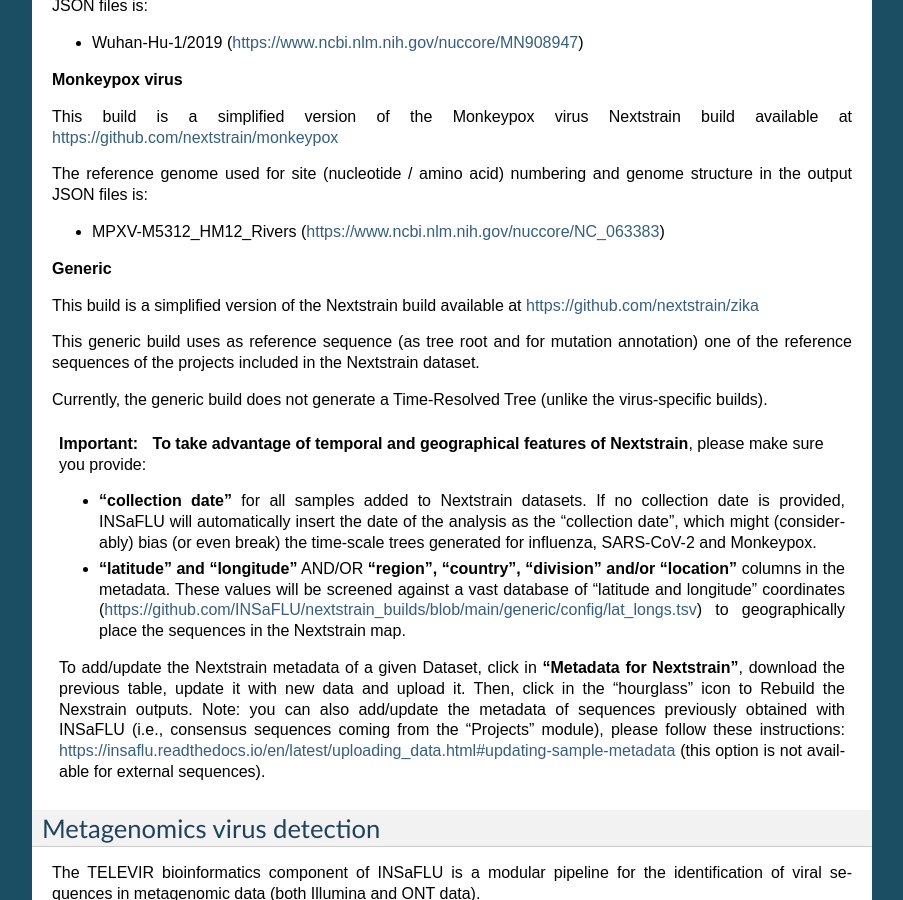
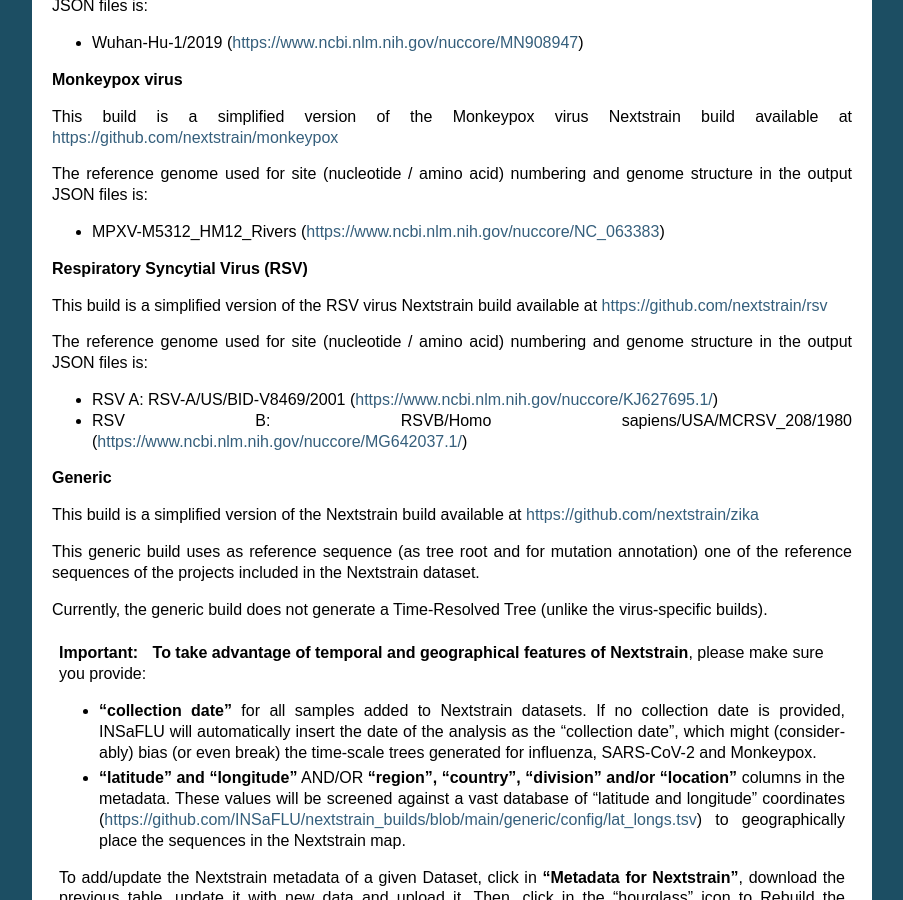
Before and after one commit to INSaFLU/insaflu_docs, a Sphinx documentation site: the page built from docs/bioinformatics_pipeline.rst, in a window 1280 px wide and 900 px high, scrolled down 12723 px. Shown: the whole window, without its empty margins (198-1101 px from the left). Built offline with Sphinx 7.4.7, drawn with Linux system fonts in a browser that asks for light colours; formulas are drawn with MathJax 3.

Commit message:
Add RSV Nextstrain

```diff
--- a/docs/bioinformatics_pipeline.rst
+++ b/docs/bioinformatics_pipeline.rst
@@ -489,6 +489,16 @@
 - MPXV-M5312_HM12_Rivers (https://www.ncbi.nlm.nih.gov/nuccore/NC_063383)
 
 
+**Respiratory Syncytial Virus (RSV)**
+
+This build is a simplified version of the RSV virus Nextstrain build available at https://github.com/nextstrain/rsv
+
+The reference genome used for site (nucleotide  / amino acid) numbering and genome structure in the output JSON files is:
+
+- RSV A: RSV-A/US/BID-V8469/2001 (https://www.ncbi.nlm.nih.gov/nuccore/KJ627695.1/)
+- RSV B: RSVB/Homo sapiens/USA/MCRSV_208/1980 (https://www.ncbi.nlm.nih.gov/nuccore/MG642037.1/)
+
+
 **Generic**
 
 This build is a simplified version of the Nextstrain build available at https://github.com/nextstrain/zika
```
